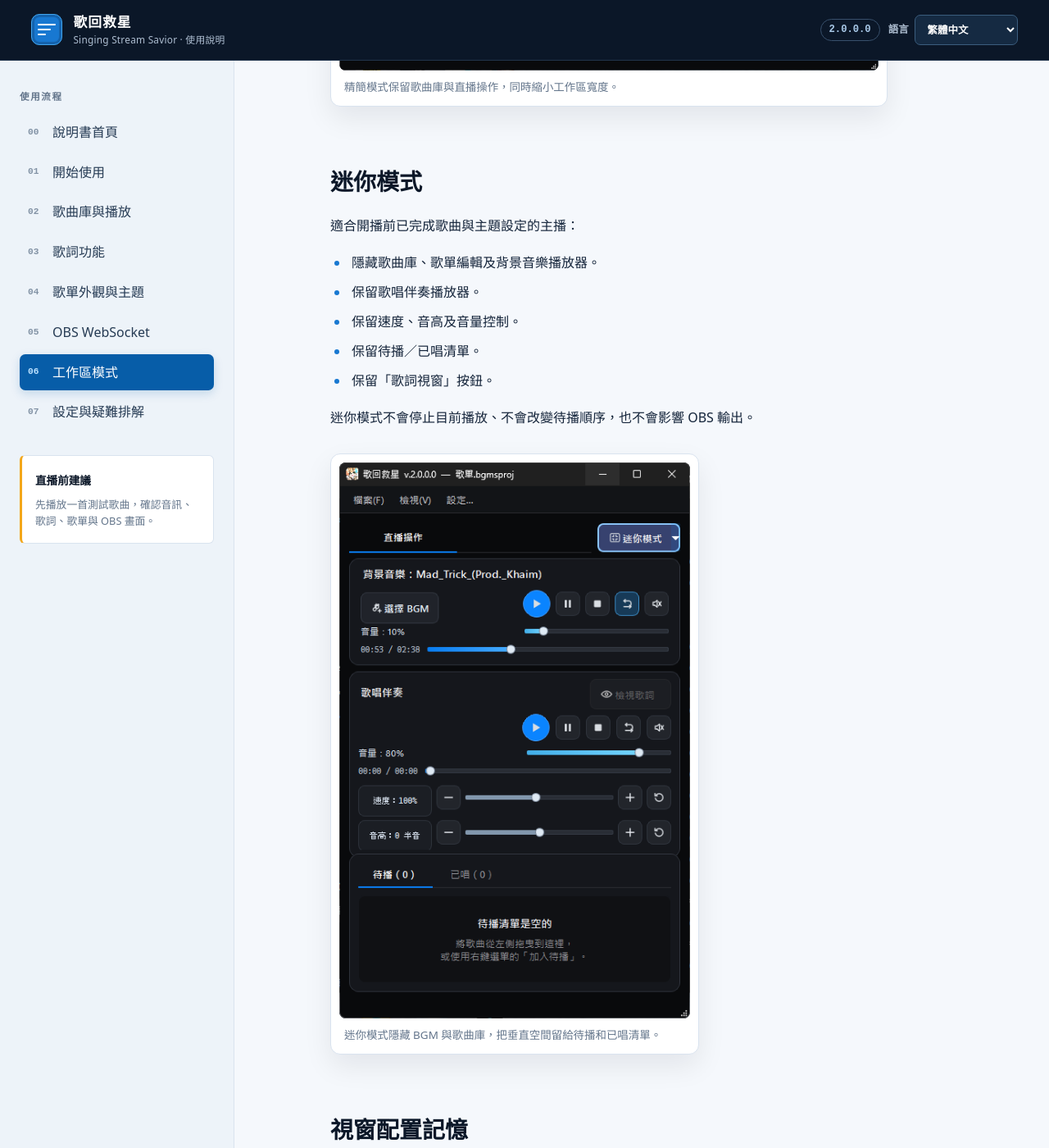
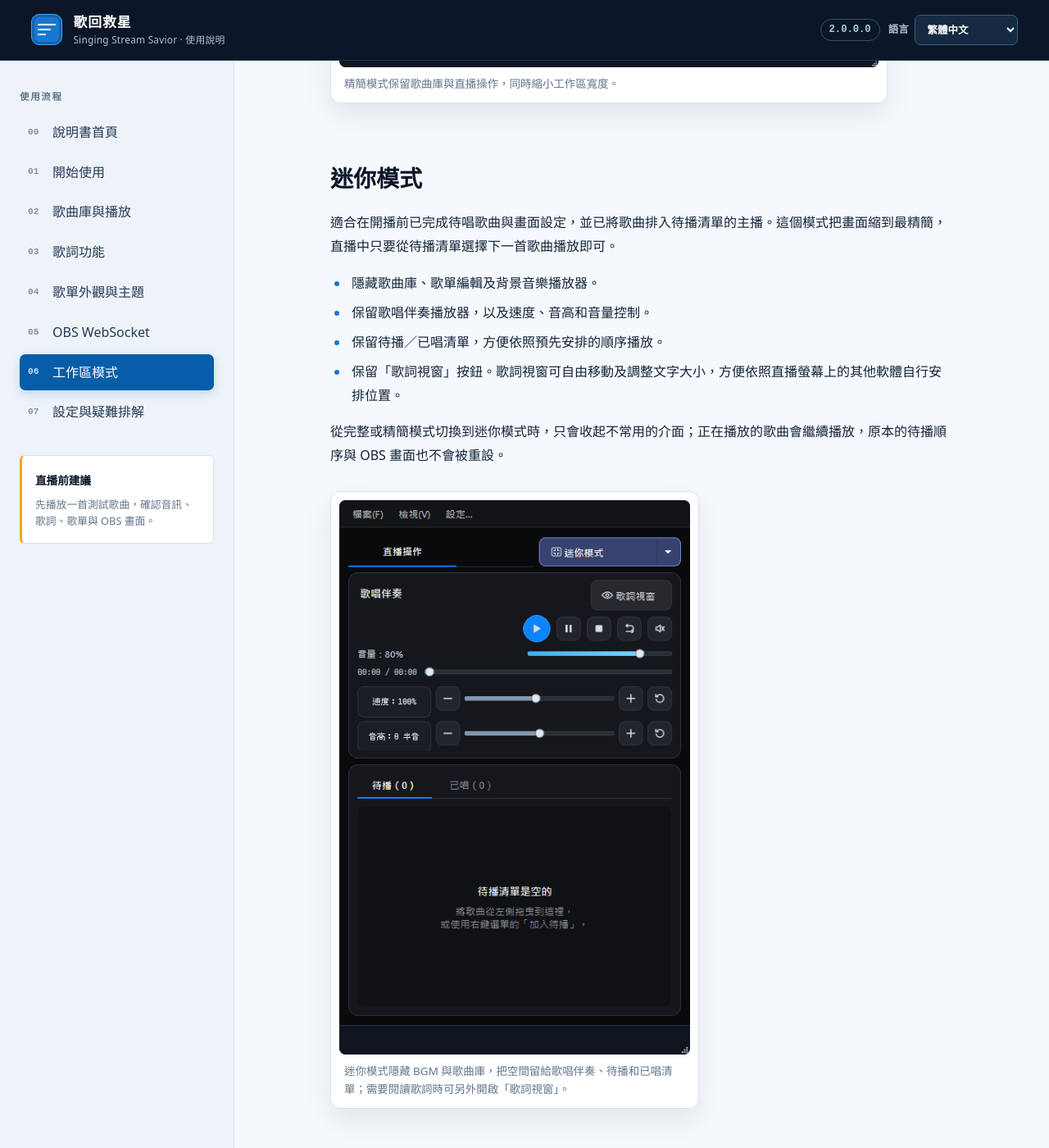
Before and after one commit to NoonIsAwesome/Singing-Stream-Savior-Manual, a Jekyll site: the page built from workspace-modes.md, in a window 1280 px wide and 1400 px high, scrolled down 2063 px. Shown: the whole window at 82% size. Built offline with Jekyll 4.4.1, drawn with Linux system fonts in a browser that asks for light colours; some of the changed text lies outside the part shown.

Commit message:
docs: refresh current UI screenshots and mini mode guide

```diff
--- a/workspace-modes.md
+++ b/workspace-modes.md
@@ -20,10 +20,10 @@ translation_key: workspace-modes
 - 適合管理歌曲、封面、歌詞及 OBS 畫面。
 
 <figure class="manual-figure">
-  <a href="{{ '/assets/images/lyrics-reading-preview.png' | relative_url }}">
-    <img src="{{ '/assets/images/lyrics-reading-preview.png' | relative_url }}" alt="完整模式顯示歌詞設定、OBS 即時預覽、背景音樂、歌唱伴奏與待播清單">
+  <a href="{{ '/assets/images/full-workspace.png' | relative_url }}">
+    <img src="{{ '/assets/images/full-workspace.png' | relative_url }}" alt="完整模式顯示歌曲庫、背景音樂、歌唱伴奏與待播清單">
   </a>
-  <figcaption>完整模式保留所有設定及大型預覽；畫面中的歌詞分頁同時顯示 OBS 效果與播放控制。</figcaption>
+  <figcaption>完整模式的歌曲頁保留完整歌曲資料、播放器與待播清單；也可切換到歌詞或歌單外觀頁進行設定。</figcaption>
 </figure>
 
 ## 精簡模式
@@ -44,21 +44,20 @@ translation_key: workspace-modes
 
 ## 迷你模式
 
-適合開播前已完成歌曲與主題設定的主播：
+適合在開播前已完成待唱歌曲與畫面設定，並已將歌曲排入待播清單的主播。這個模式把畫面縮到最精簡，直播中只要從待播清單選擇下一首歌曲播放即可。
 
 - 隱藏歌曲庫、歌單編輯及背景音樂播放器。
-- 保留歌唱伴奏播放器。
-- 保留速度、音高及音量控制。
-- 保留待播／已唱清單。
-- 保留「歌詞視窗」按鈕。
+- 保留歌唱伴奏播放器，以及速度、音高和音量控制。
+- 保留待播／已唱清單，方便依照預先安排的順序播放。
+- 保留「歌詞視窗」按鈕。歌詞視窗可自由移動及調整文字大小，方便依照直播螢幕上的其他軟體自行安排位置。
 
-迷你模式不會停止目前播放、不會改變待播順序，也不會影響 OBS 輸出。
+從完整或精簡模式切換到迷你模式時，只會收起不常用的介面；正在播放的歌曲會繼續播放，原本的待播順序與 OBS 畫面也不會被重設。
 
 <figure class="manual-figure manual-figure--portrait">
   <a href="{{ '/assets/images/mini-workspace.png' | relative_url }}">
     <img src="{{ '/assets/images/mini-workspace.png' | relative_url }}" alt="迷你模式只顯示歌唱伴奏播放器與待播已唱清單">
   </a>
-  <figcaption>迷你模式隱藏 BGM 與歌曲庫，把垂直空間留給待播和已唱清單。</figcaption>
+  <figcaption>迷你模式隱藏 BGM 與歌曲庫，把空間留給歌唱伴奏、待播和已唱清單；需要閱讀歌詞時可另外開啟「歌詞視窗」。</figcaption>
 </figure>
 
 ## 視窗配置記憶
```
Also changed, not shown: README.md (+3 -3 lines), assets/README.md (+1 -0 lines), en/README.md (+3 -2 lines), ja/README.md (+2 -2 lines), ko/README.md (+2 -2 lines), lyrics.md (+2 -2 lines), zh-CN/README.md (+2 -2 lines), assets/images/compact-workspace.png, assets/images/cover-dialog.png, assets/images/full-workspace.png (added), assets/images/lyrics-manager-linked.png, assets/images/lyrics-manager.png, assets/images/lyrics-reading-preview.png, assets/images/mini-workspace.png, 2 more files.
